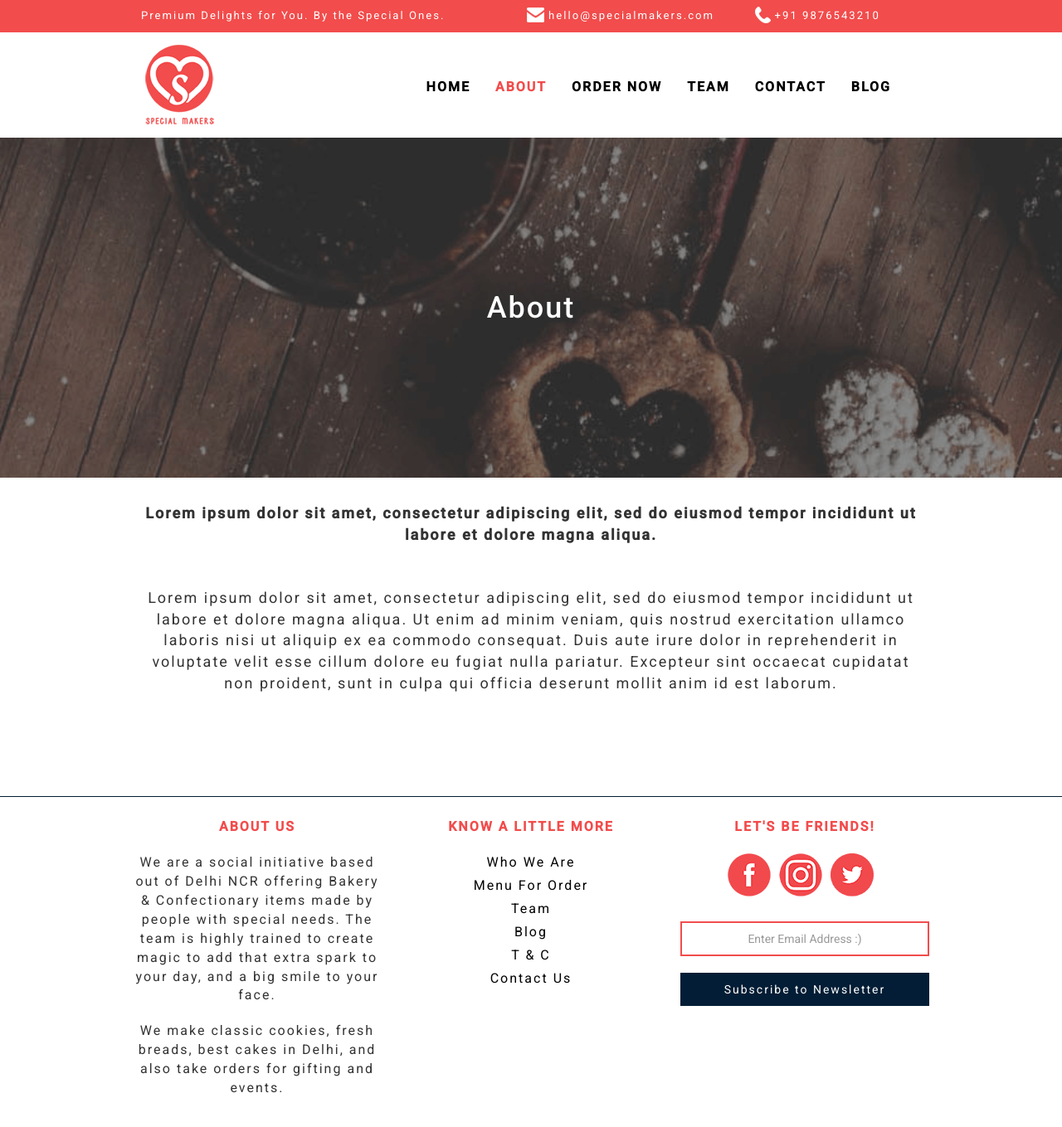
After one commit to vrmanikhil/projectMakers, a CodeIgniter app: page /database/about in a window 1280 px wide. The commit adds this page. Shown: the whole page at 83% size. Run offline with CodeIgniter, Linux system fonts and the light colour scheme; some libraries are stand-ins or nearby versions.

Commit message:
about page template done

```diff
--- a/application/config/routes.php
+++ b/application/config/routes.php
@@ -58,4 +58,5 @@ $route['backoffice/manageTeam'] = 'backoffice/manageTeam';
 $route['backoffice/hfContent'] = 'backoffice/hfContent';
 $route['backoffice/aboutContent'] = 'backoffice/aboutContent';
 $route['backoffice/changePassword'] = 'backoffice/changePassword';
+$route['about'] = 'home/about';
 $route['translate_uri_dashes'] = FALSE;
--- a/application/controllers/Home.php
+++ b/application/controllers/Home.php
@@ -25,8 +25,47 @@ class Home extends CI_Controller {
 			]
 		];
 		$vm['title'] = 'Home | Makers';
+		$vm['activePage'] = 'home';
 		$vm['body'] = $this->load->view('pages/home', '', TRUE);
 		$this->load->view('template', $vm);
 	}
 
+	public function about()
+	{
+		$vm['assets'] = [
+			'css' => [
+				'/web-assets/css/bootstrap.min.css',
+				'/web-assets/css/base.css',
+				'/web-assets/css/about.css'
+			],
+			'js' => [
+				'/web-assets/js/jquery.min.js',
+				'/web-assets/js/bootstrap.min.js'
+			]
+		];
+		$vm['title'] = 'About | Makers';
+		$vm['activePage'] = 'about';
+		$vm['body'] = $this->load->view('pages/about', '', TRUE);
+		$this->load->view('template', $vm);
+	}
+
+	public function team()
+	{
+		$vm['assets'] = [
+			'css' => [
+				'/web-assets/css/bootstrap.min.css',
+				'/web-assets/css/base.css',
+				'/web-assets/css/team.css'
+			],
+			'js' => [
+				'/web-assets/js/jquery.min.js',
+				'/web-assets/js/bootstrap.min.js'
+			]
+		];
+		$vm['title'] = 'Team | Makers';
+		$vm['activePage'] = 'team';
+		$vm['body'] = $this->load->view('pages/team', '', TRUE);
+		$this->load->view('template', $vm);
+	}
+
 }
--- /dev/null
+++ b/application/views/pages/about.php
@@ -0,0 +1,9 @@
+<div class="jumbotron jumbotron-main jumbotron-fluid flex" style="background-image: url('/web-assets/image/banner-3.png')">
+	<div class="container-fluid fixed-width-container">
+		<h1 class="text-center">About</h1>
+	</div>
+</div>
+<div class="container-fluid fixed-width-container about-txt text-center">
+	<p class="about__primary-txt">Lorem ipsum dolor sit amet, consectetur adipiscing elit, sed do eiusmod tempor incididunt ut labore et dolore magna aliqua.</p>
+	<p class="about__secondary-txt">Lorem ipsum dolor sit amet, consectetur adipiscing elit, sed do eiusmod tempor incididunt ut labore et dolore magna aliqua. Ut enim ad minim veniam, quis nostrud exercitation ullamco laboris nisi ut aliquip ex ea commodo consequat. Duis aute irure dolor in reprehenderit in voluptate velit esse cillum dolore eu fugiat nulla pariatur. Excepteur sint occaecat cupidatat non proident, sunt in culpa qui officia deserunt mollit anim id est laborum.</p>
+</div>
--- a/application/views/template.php
+++ b/application/views/template.php
@@ -54,11 +54,11 @@
 						</div>
 						<div class="collapse navbar-collapse" id="main-menu">
 							<ul class="nav navbar-nav">
-								<li class="active"><a href="/" class="header__nav-link active"> Home </a></li>
-								<li><a href="javascript:" class="header__nav-link"> About </a></li>
-								<li><a href="javascript:" class="header__nav-link"> Order now </a></li>
-								<li><a href="javascript:" class="header__nav-link"> Team </a></li>
-								<li><a href="javascript:" class="header__nav-link"> Contact </a></li>
+								<li <?php echo ($activePage === 'home') ? 'class="active"' : '' ?>><a href="/" class="header__nav-link"> Home </a></li>
+								<li <?php echo ($activePage === 'about') ? 'class="active"' : '' ?>><a href="/about" class="header__nav-link"> About </a></li>
+								<li <?php echo ($activePage === 'orderNow') ? 'class="active"' : '' ?>><a href="javascript:" class="header__nav-link"> Order now </a></li>
+								<li <?php echo ($activePage === 'team') ? 'class="active"' : '' ?>><a href="javascript:" class="header__nav-link"> Team </a></li>
+								<li <?php echo ($activePage === 'contact') ? 'class="active"' : '' ?>><a href="javascript:" class="header__nav-link"> Contact </a></li>
 								<li><a href="javascript:" class="header__nav-link"> Blog </a></li>
 							</ul>
 						</div>
--- /dev/null
+++ b/web-assets/css/about.css
@@ -0,0 +1,13 @@
+.about-txt {
+	padding: 30px 15px;
+	min-height: 30vw;
+}
+
+.about__primary-txt {
+	font-weight: bold;
+	margin: 0 0 50px 0;
+}
+
+.about__secondary-txt {
+	margin: 0;
+}
--- a/web-assets/css/base.css
+++ b/web-assets/css/base.css
@@ -213,6 +213,22 @@ footer {
 	display: none;
 }
 
+.jumbotron-main h1 {
+	font-size: 2em;
+	margin: 10px;
+	color: #fff;
+}
+
+.jumbotron-main {
+	margin: 0;
+	background-color: transparent;
+	background-size: cover;
+	background-repeat: no-repeat;
+	min-height: 410px;
+	align-items: center;
+	justify-content: center;
+}
+
 @media(max-width: 960px) {
 	.flex {
 		flex-wrap: wrap;
@@ -262,6 +278,10 @@ footer {
 		max-width: 300px;
 		margin: 20px 0;
 	}
+
+	.jumbotron-main {
+		min-height: 60vw;
+	}
 }
 
 @media(max-width: 767px) {
--- a/web-assets/css/home.css
+++ b/web-assets/css/home.css
@@ -121,4 +121,5 @@
 		height: auto;
 		min-height: 180px;
 	}
+
 }
```
Also changed, not shown: web-assets/image/banner-3.png (added).
